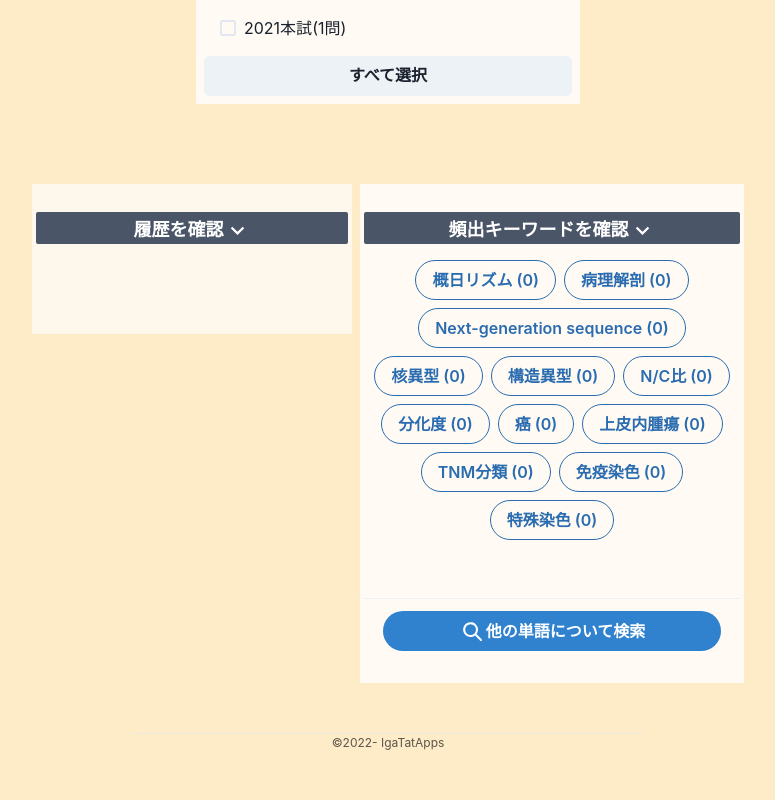
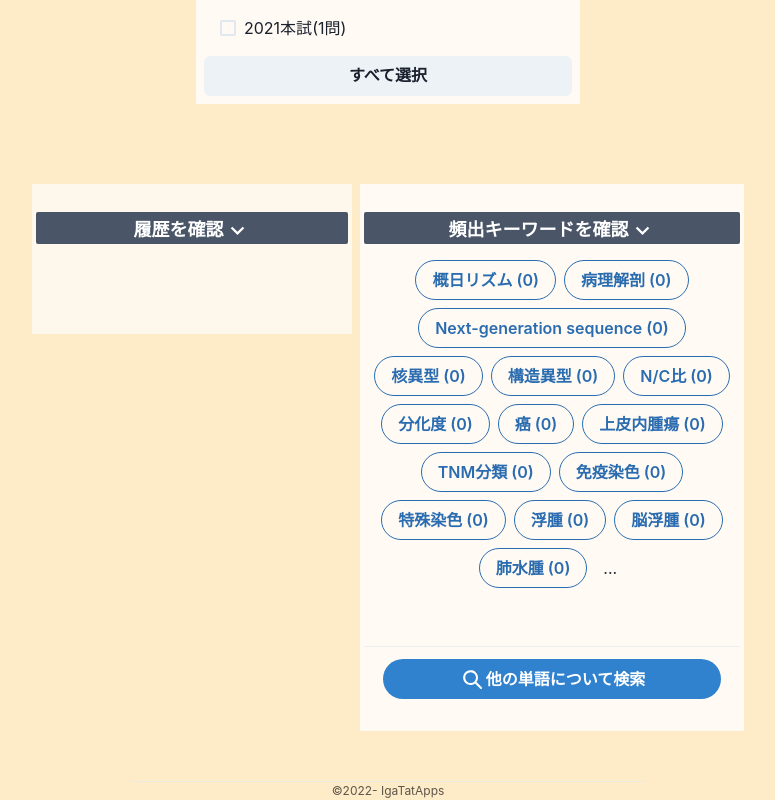
Before and after one commit to Igaki12/anywhere-pathology, a React (Create React App) app: page / in a window 1280 px wide. Shown: the part 636-1436 px from the top of the page, without its empty margins (252-1027 px from the left). Before the commit the page ends 1388 px from the top, so only its background shows below. Built offline with nearby package versions, Linux system fonts and the light colour scheme.

Commit message:
added terms

```diff
--- a/src/useTechnicalTerm.js
+++ b/src/useTechnicalTerm.js
@@ -62,6 +62,122 @@ export const useTechnicalTerm = () => {
       explanation:
         '免疫組織化学とは異なる手法で染色され、色素・粘液用物質・沈着物などの同定に用いられる。Azan染色（線維が青く見える）・Congo red染色（アミロイドで赤く染まる）・Elaslica van Gieson(EVG)染色（血管の弾性繊維を染める）・PAS染色（粘液を染める）・ベルリンブルー染色（鉄を染め慢性的に血流が弱い場合は沈着した鉄が青く染まる）・チールネルゼン染色（特殊な菌体を染める）など。',
     },
+    {
+      term: ['浮腫', 'edema'],
+      explanation:
+        '組織間隙に液体が過剰に貯留すること。肺水腫・脳水腫・皮下浮腫が代表的。炎症や熱傷時に血管浸透性が亢進し静脈やリンパ管の閉塞による局所性浮腫を生じることがあり、心不全・肝硬変・ネフローゼ症候群などで体液や電解質代謝に異常をきたしたときに全身性浮腫を生じる。原因としては静脈圧の上昇（心機能・血管通過障害）・リンパ管の閉塞（外科手術後・悪性腫瘍・フィラリア）・膠質浸透圧の低下（肝硬変→肝臓・ネフローゼ症候群→腎臓）・血管透過性の亢進（ヒスタミン・ロイコトリエン・熱傷・アレルギーなど）・塩分過剰摂取（水分過剰摂取）が挙げられる。',
+    },
+    {
+      term: ['脳浮腫'],
+      explanation:
+        '代表的な浮腫のひとつ。浮腫が生じると水が溜まってすかすかな層が発生する。',
+    },
+    {
+      term: ['肺水腫'],
+      explanation:
+        '左心不全・ショックなどによる代表的な浮腫のひとつ。肺胞内に水が溜まるので重くなる。本来空気がある肺胞部分に浸出液（血漿成分）が溜まっているように組織像はみえる。赤血球が溜まっているわけではないので暗赤色ではなくピンク色のように見える。',
+    },
+    {
+      term: ['心不全細胞'],
+      explanation:
+        '肺浮腫でみられる、ヘモジデリン（赤血球がうっ血し変質した成分）を貪食したマクロファージ。茶色に見える。',
+    },
+    {
+      term: ['充血', 'うっ血'],
+      explanation:
+        '生理的な（正常な範囲の）血液の流入を充血といい、対して心臓に戻る静脈で異常に血液が流入するとうっ血と呼ばれる。悪化し細胞内まで出血すると水腫と呼ばれる。代表的なうっ血として、肺うっ血（←左心不全）・肝うっ血（←右心不全）慢性的な肝うっ血はうっ血性肝硬変を引きおこし、肝臓全体が暗赤色に変色し、中心静脈周囲実質が真っ赤・暗赤色に変化する。',
+    },
+    {
+      term: ['脾臓うっ血'],
+      explanation:
+        'もともと色は暗いので変色は目立たないが、うっ血すると全体的に肥大（10cm以上）し、白脾髄が拡大する',
+    },
+    {
+      term: ['点状出血'],
+      explanation: '毛細血管や細動脈の破綻による血液の流出。',
+    },
+    {
+      term: ['血腫'],
+      explanation: '軟部組織への出血',
+    },
+    {
+      term: ['くも膜下出血'],
+      explanation:
+        '脳と硬膜の間のくも膜への出血。外傷や高度な動脈硬化などで脳内の血管が破綻する。脳は頭蓋骨で封鎖されているので周辺組織を圧迫しやすい。',
+    },
+    {
+      term: ['大動脈瘤破裂'],
+      explanation:
+        '正常より圧力に弱い血管や新生血管が先天的などである場合に血管が破綻して出血する。',
+    },
+    {
+      term: ['白血病'],
+      explanation:
+        '白血病では産生する血球のバランスがおかしくなり、血小板が減少することによって出血傾向（→循環障害）を示す。',
+    },
+    {
+      term: ['vWF', 'フォンウィルブランドファクター'],
+      explanation:
+        '血液凝固に対して促進性の役割をもつ内皮細胞由来のサイトカイン。',
+    },
+    {
+      term: ['血友病'],
+      explanation:
+        '凝固因子の8(→血友病A)9(→血友病B)番が先天的に欠損している遺伝子疾患。男性に多い疾患（X染色体上）。出血による（ヘモグロビン由来の）ヘモジデリン沈着がみられ、慢性的に出血のリスクにさらされる。',
+    },
+    {
+      term: ['血栓'],
+      explanation:
+        '血小板・フィブリン・細胞成分などを含む凝固した血液塊で、内皮細胞の障害・血液の変化・不整脈などが原因で引き起こされる。脳梗塞・肺梗塞（エコノミークラス症候群）を引き起こす。赤色血栓（赤血球由来）・白色血栓（フィブリン由来）と、その混合の混合血栓に分類され、見た目で区別される。長期の血栓の場合は再疎通され血流が維持されている場合がある。',
+    },
+    {
+      term: ['塞栓'],
+      explanation:
+        '血液に不溶性の物質が、血管の内腔を閉塞すること。主に細胞成分由来の血栓だけでなく、気体・細菌・脂肪（骨髄由来の油滴）・腫瘍（肺に多い）・羊水・コレステリン（動脈硬化由来コレステロールのような紡錘形）・骨髄（骨折後や手術後に骨髄由来の組織が詰まる）・寄生虫（日本住血吸虫など）由来の塞栓も含まれる。',
+    },
+    {
+      term: ['梗塞'],
+      explanation:
+        '肉眼的に出血性・貧血性に分類され、臓器によって出血壊死・凝固壊死・融解壊死しやすさが異なる。例えば二重動脈支配下にある肺では出血壊死が多く境界が明瞭、側副血流のない終動脈の支配下にある腸管では出血性壊死が多く変色したり穿孔を引き起こし感染症を引き起こす場合がある。一方脾臓は貧血性の凝固壊死が多く白色を示す。脳実質は梗塞周辺の細胞が液体に置き換わり融解壊死を起こし嚢胞となる場合が多い。',
+    },
+    {
+      term: ['二重動脈支配'],
+      explanation:
+        '肝臓（門脈・肝動脈）、肺（肺動脈・気管支動脈）が該当する。出血性梗塞を起こしやすい。',
+    },
+    {
+      term: [
+        '播種性血管内凝固症候群',
+        'disseminated intravascular coagulation',
+        'DIC',
+      ],
+      explanation:
+        '前身の微小血管内にフィブリン血栓が生じ、血小板や凝固因子が急激に消費され、線溶系が活性化する。悪性腫瘍（前骨髄性白血病・固形癌）や重篤な感染症、ショック、火傷・外傷、薬剤、妊娠中毒などによって、全身に出血傾向が起こる。複数の臓器に微小フィブリン血栓（腎糸球体・肺）・巣状壊死（微小梗塞）・出血（点状出血・斑状出血など）がみられるようになる。',
+    },
+    {
+      term: ['循環血液量減少性ショック'],
+      explanation:
+        '主家kつ・高度の火傷等によって、循環血液量減少を引き起こし末梢血管虚脱→虚血→アシドーシスを引き起こす。血液量の3分の1以上を喪失することで急性出血を引き起こす。',
+    },
+    {
+      term: ['血液分布異常性ショック'],
+      explanation:
+        'アナフィラキシーショック（蜂や造影剤に対するアレルギー反応による全身浮腫→呼吸困難）・神経原性ショック（脊髄損傷などの外傷などにより徐脈がおこり心拍出量低下を伴うショック）、敗血症性ショック（初期は高心拍出量→warm shockだが晩期になると心拍出量が減りcold shockとなり救命困難となる。ショックの終末期になると多臓器不全を引き起こす）',
+    },
+    {
+      term: ['心原性ショック'],
+      explanation:
+        '心筋梗塞等により心臓のポンプ機能が傷害され低心拍出量→左心不全・肺水腫・アシドーシスを引き起こす。左心室の4割以上の障害によって発生する。',
+    },
+    {
+      term: ['閉塞性ショック'],
+      explanation:
+        '心タンポナーデ・緊張性気胸などにより心臓が拡張できない状況となり静脈還流量の減少→左室の充満不全→心拍出量低下を引き起こすショック。',
+    },
+    {
+      term: ['敗血症'],
+      explanation: '好中球が蓄積して化膿性脾炎がみられる',
+    },
     // {
     //   term:[''],
     //   explanation:'',
@@ -82,62 +198,11 @@ export const useTechnicalTerm = () => {
     //   term:[''],
     //   explanation:'',
     // },
-    // {
-    //   term:[''],
-    //   explanation:'',
-    // },
-    // {
-    //   term:[''],
-    //   explanation:'',
-    // },
-    // {
-    //   term:[''],
-    //   explanation:'',
-    // },
-    // {
-    //   term:[''],
-    //   explanation:'',
-    // },
-    // {
-    //   term:[''],
-    //   explanation:'',
-    // },
-    // {
-    //   term:[''],
-    //   explanation:'',
-    // },
-    // {
-    //   term:[''],
-    //   explanation:'',
-    // },
-    // {
-    //   term:[''],
-    //   explanation:'',
-    // },
-    // {
-    //   term:[''],
-    //   explanation:'',
-    // },
-    // {
-    //   term:[''],
-    //   explanation:'',
-    // },
-    // {
-    //   term:[''],
-    //   explanation:'',
-    // },
-    // {
-    //   term:[''],
-    //   explanation:'',
-    // },
-    // {
-    //   term:[''],
-    //   explanation:'',
-    // },
-    // {
-    //   term:[''],
-    //   explanation:'',
-    // },
+    {
+      term: ['ショック', '5P'],
+      explanation:
+        'ショック症状として5P(蒼白pallor・虚脱prostration・冷汗perspiration・脈拍蝕知不能pulselessness・呼吸不全pulmonary deficiency)が挙げられる。ショックが起こると肺（肺水腫・フィブリンの硝子膜形成）・腎臓（副腎皮質壊死・骨髄巨核球）・腎臓（皮質の明瞭化；壊死して蒼白な皮質・出血して暗赤色の髄質）・肝臓（肝小葉中心性壊死）・心臓（線維に垂直な収縮帯壊死）など、多臓器にわたって壊死が出てくるのが特徴。',
+    },
     // {
     //   term:[''],
     //   explanation:'',
```
Also changed, not shown: 8 other files (tests, documents, lock files or other folders).
